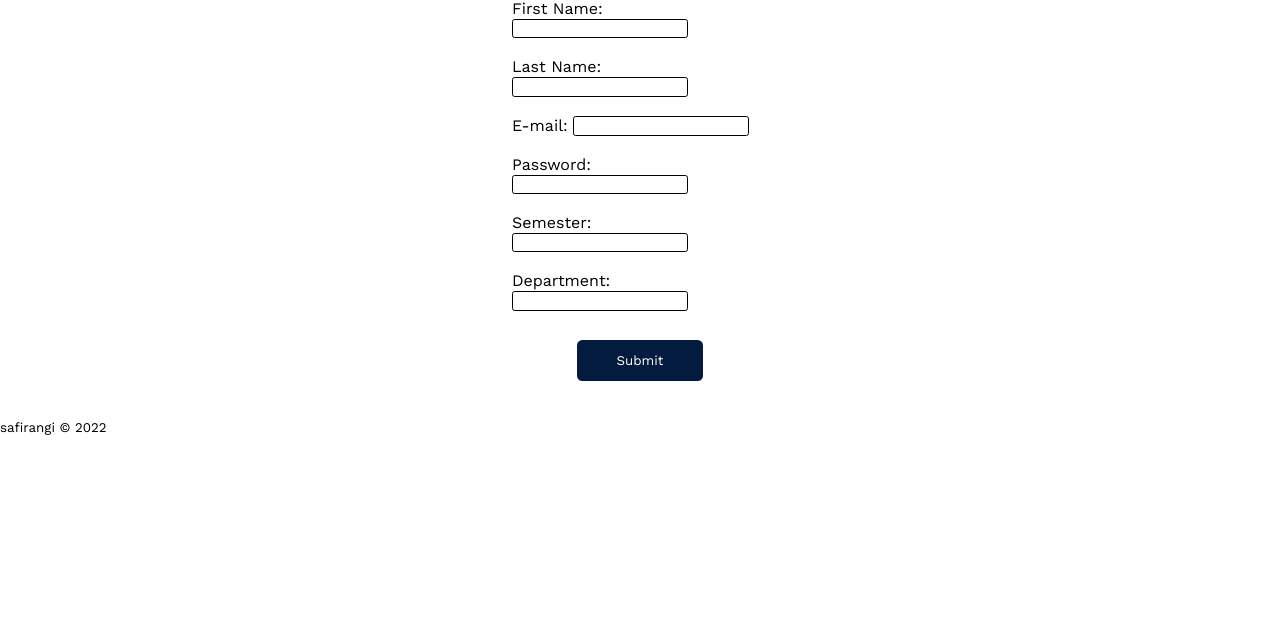
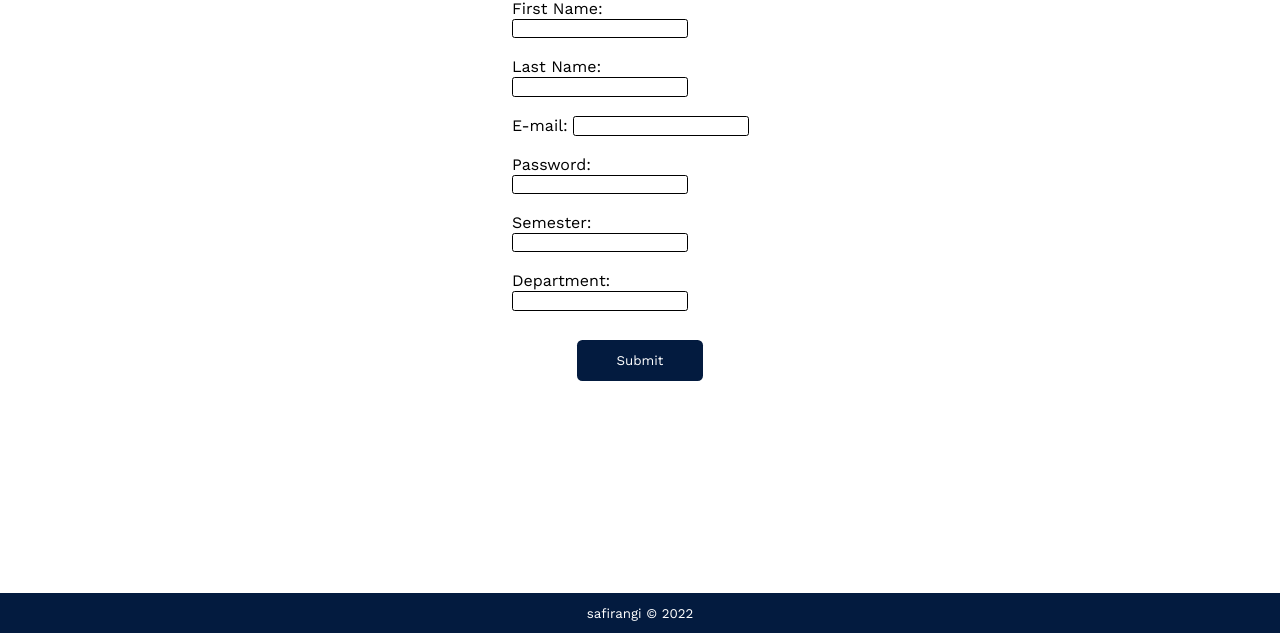
Before and after one commit to Safirangi/form-app, a PHP site: page / in a window 1280 px wide. Shown: the part 167-800 px from the top of the page. Run offline with PHP 8.4, Linux system fonts and the light colour scheme.

Commit message:
add styles to footer

```diff
--- a/form.css
+++ b/form.css
@@ -58,3 +58,15 @@ button:hover {
   cursor: pointer;
   background-color: #031b2a;
 }
+
+footer {
+  bottom: 0;
+  position: fixed;
+  color: #fff;
+  background-color: #031b3f;
+  width: 100%;
+  height: 5%;
+  display: flex;
+  justify-content: center;
+  align-items: center;
+}
```
